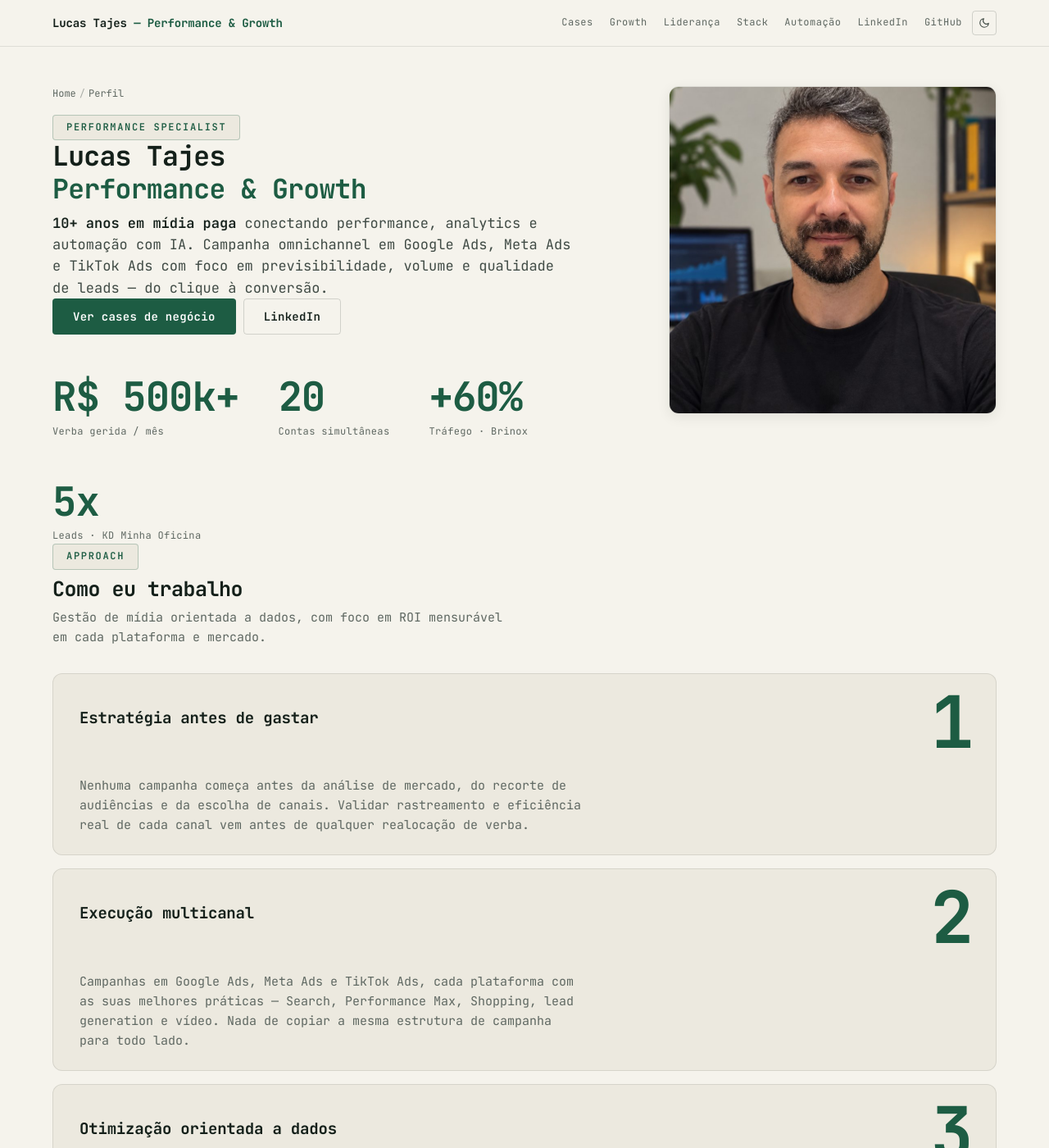
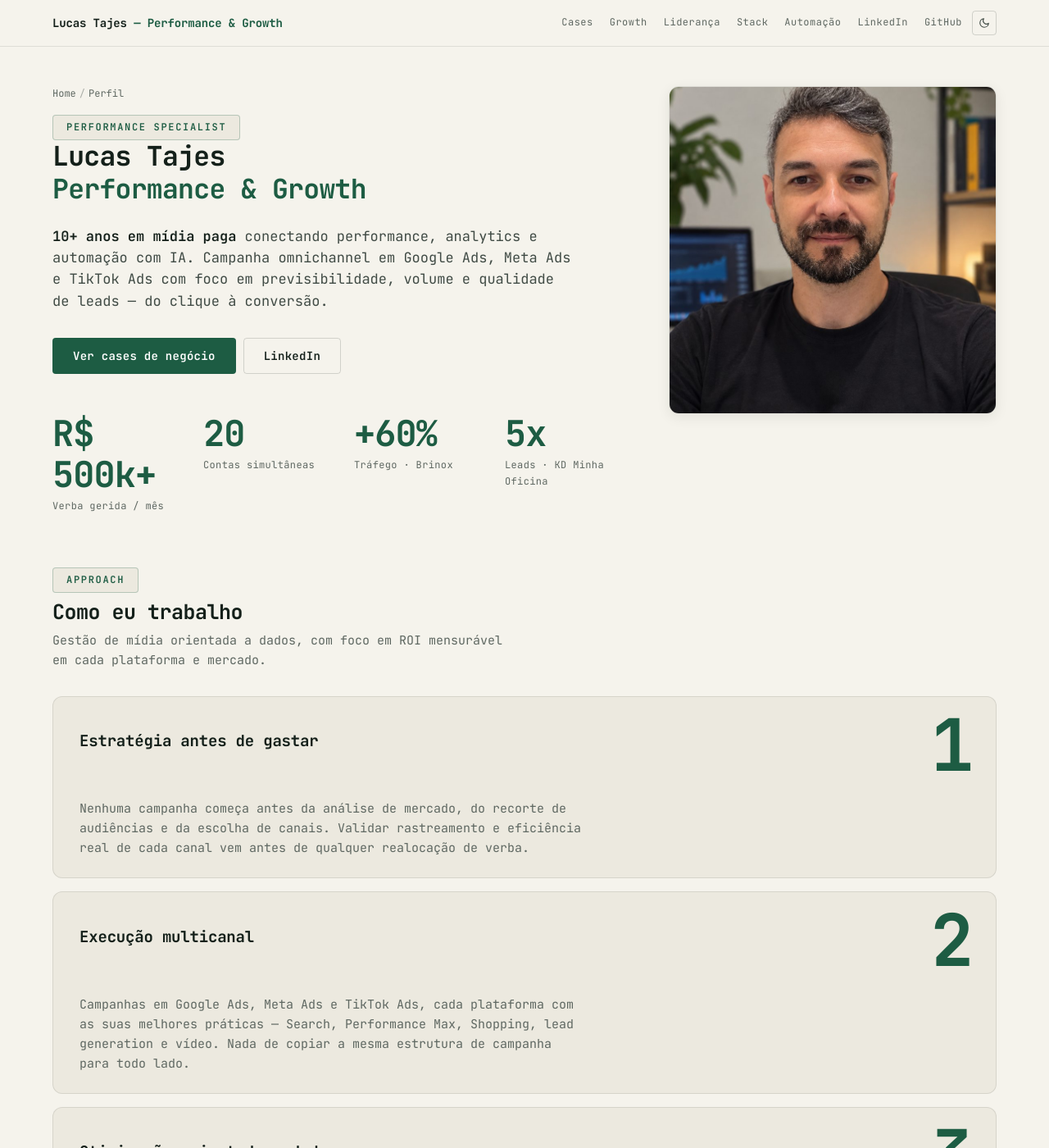
Before and after one commit to lucasmtajes-lgtm/Portfolio, a Jekyll site: the page built from index.md, in a window 1280 px wide and 1400 px high. Shown: the whole window at 82% size. Built offline with Jekyll 4.4.1, drawn with Linux system fonts in a browser that asks for light colours.

Commit message:
fix: hero stats wrapping onto the next section and vertical rhythm

```diff
--- a/assets/css/main.css
+++ b/assets/css/main.css
@@ -172,13 +172,14 @@ img { max-width: 100%; display: block; }
 .profile-photo img { width: 100%; height: auto; aspect-ratio: 1 / 1; object-fit: cover; display: block; }
 
 /* ---------- Hero grid (text | photo) ---------- */
-.hero-grid { display: grid; grid-template-columns: minmax(0, 1fr) 400px; gap: var(--space-2xl); align-items: start; }
+.hero-grid { display: grid; grid-template-columns: minmax(0, 1fr) 400px; gap: var(--space-2xl); align-items: start; margin-bottom: var(--space-3xl); }
 .hero-grid .profile-photo { max-width: 400px; }
+.hero-grid .cta-group { margin-top: var(--space-xl); }
 
 /* ---------- Hero stats (horizontal row) ---------- */
-.hero-stats { display: flex; gap: var(--space-2xl); flex-wrap: wrap; margin-top: var(--space-2xl); }
+.hero-stats { display: grid; grid-template-columns: repeat(auto-fit, minmax(130px, 1fr)); gap: var(--space-xl); margin-top: var(--space-2xl); }
 .hero-stats .stat { border-top: none; padding-top: 0; }
-.hero-stats .stat-value { font-size: var(--fs-display); }
+.hero-stats .stat-value { font-size: clamp(28px, 3.4vw, var(--fs-display)); }
 .hero-stats .stat-label { margin-top: var(--space-xs); }
 
 /* ---------- Stats ---------- */
@@ -207,7 +208,7 @@ img { max-width: 100%; display: block; }
 .breadcrumb a:hover { color: var(--accent); }
 .breadcrumb span { opacity: 0.5; margin: 0 var(--space-xs); }
 
-.page-title { font-size: var(--fs-h1); font-weight: 700; line-height: 1.2; letter-spacing: -0.02em; margin-bottom: var(--space-sm); }
+.page-title { font-size: var(--fs-h1); font-weight: 700; line-height: 1.2; letter-spacing: -0.02em; margin-bottom: var(--space-lg); }
 .page-title .highlight, .page-title em { font-style: normal; color: var(--accent); }
 .page-subtitle { font-size: var(--fs-subtitle); color: var(--text-secondary); line-height: 1.55; max-width: 62ch; }
 .page-subtitle strong { color: var(--text-primary); font-weight: 600; }
```
